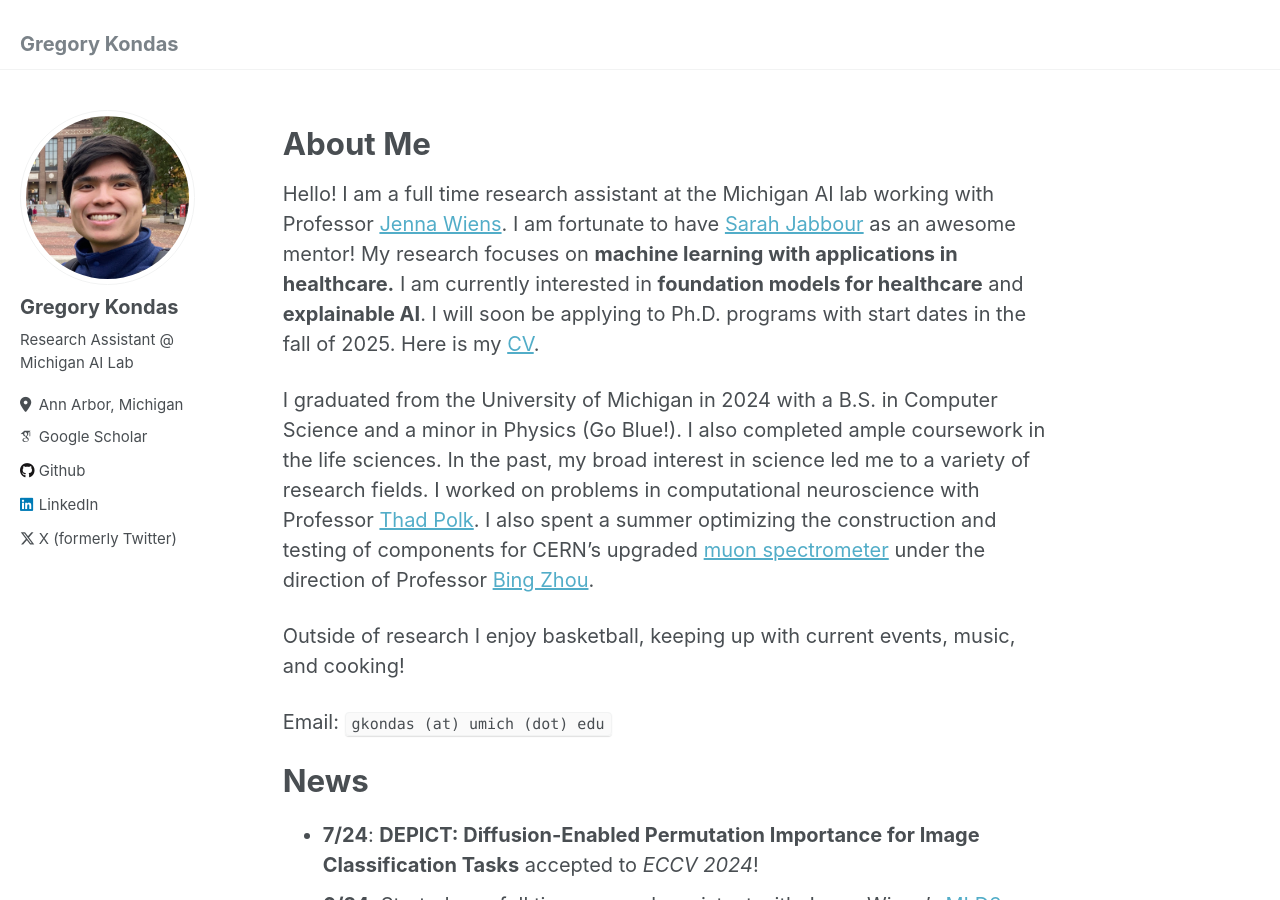
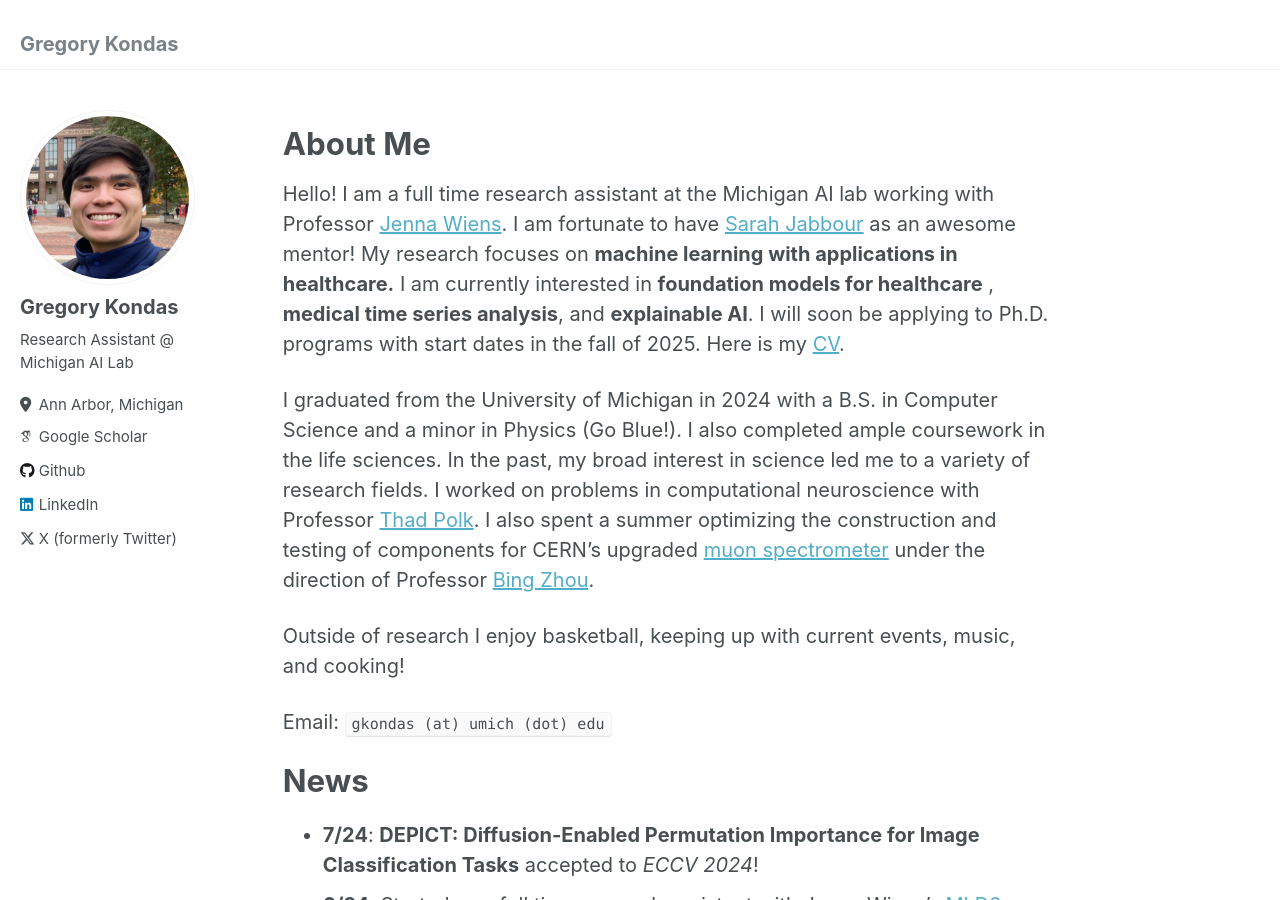
Before and after one commit to gkondas/gkondas.github.io, a Jekyll site: the page built from _pages/about.md, in a window 1280 px wide and 900 px high. Built offline with Jekyll 4.4.1, drawn with Linux system fonts in a browser that asks for light colours; some web fonts are replaced; a script that is not in the unit is left out.

Commit message:
Update about.md
Update

```diff
--- a/_pages/about.md
+++ b/_pages/about.md
@@ -10,7 +10,7 @@
 About Me
 ===
 
-Hello! I am a full time research assistant at the Michigan AI lab working with Professor [Jenna Wiens](https://websites.umich.edu/~wiensj/). I am fortunate to have [Sarah Jabbour](https://sjabbour.github.io/) as an awesome mentor! My research focuses on **machine learning with applications in healthcare.** I am currently interested in **foundation models for healthcare** and **explainable AI**. I will soon be applying to Ph.D. programs with start dates in the fall of 2025. Here is my [CV](https://gkondas.github.io/files/gregCV.pdf).
+Hello! I am a full time research assistant at the Michigan AI lab working with Professor [Jenna Wiens](https://websites.umich.edu/~wiensj/). I am fortunate to have [Sarah Jabbour](https://sjabbour.github.io/) as an awesome mentor! My research focuses on **machine learning with applications in healthcare.** I am currently interested in **foundation models for healthcare** , **medical time series analysis**, and **explainable AI**. I will soon be applying to Ph.D. programs with start dates in the fall of 2025. Here is my [CV](https://gkondas.github.io/files/gregCV.pdf).
 
 I graduated from the University of Michigan in 2024 with a B.S. in Computer Science and a minor in Physics (Go Blue!). I also completed ample coursework in the life sciences. In the past, my broad interest in science led me to a variety of research fields. I worked on problems in computational neuroscience with Professor [Thad Polk](https://lsa.umich.edu/psych/people/faculty/tpolk.html). I also spent a summer optimizing the construction and testing of components for CERN’s upgraded [muon spectrometer](https://atlas.cern/Discover/Detector/Muon-Spectrometer) under the direction of Professor [Bing Zhou](https://lsa.umich.edu/physics/people/faculty/bzhou.html).
 
```
